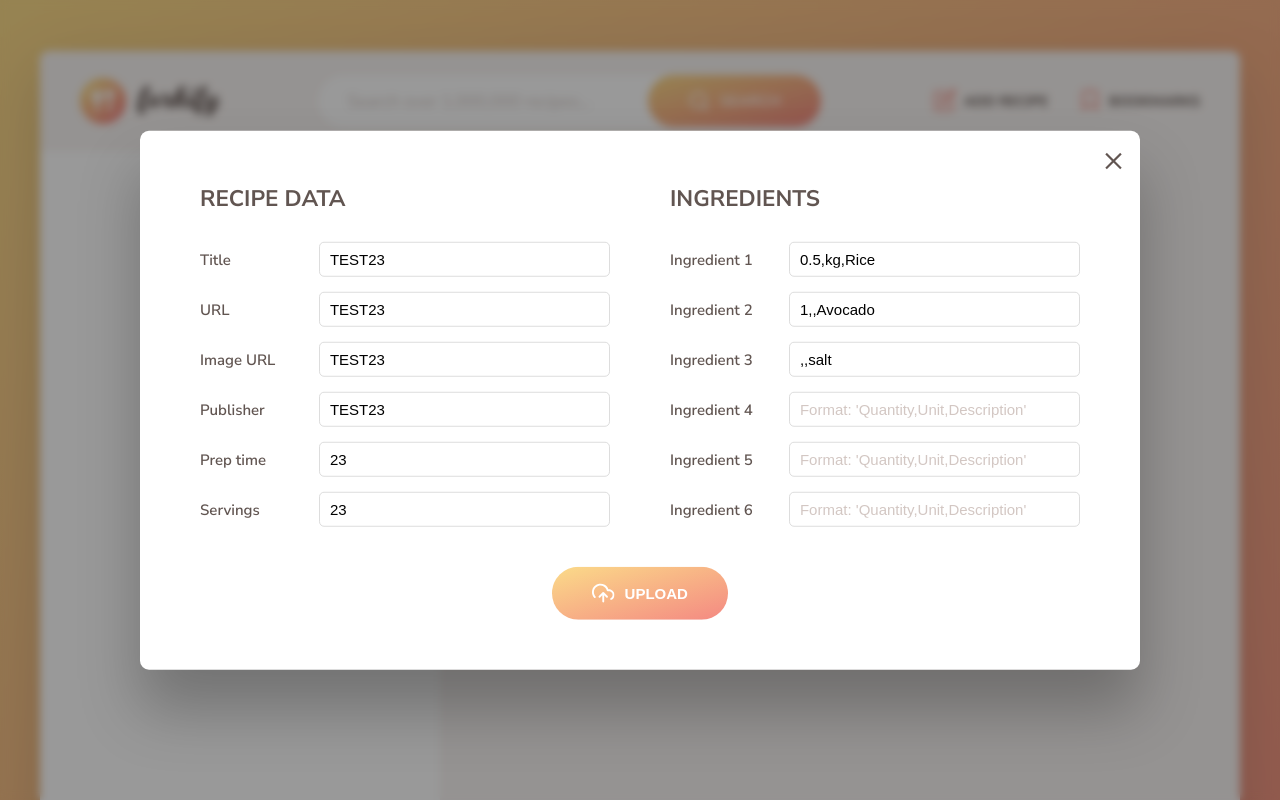
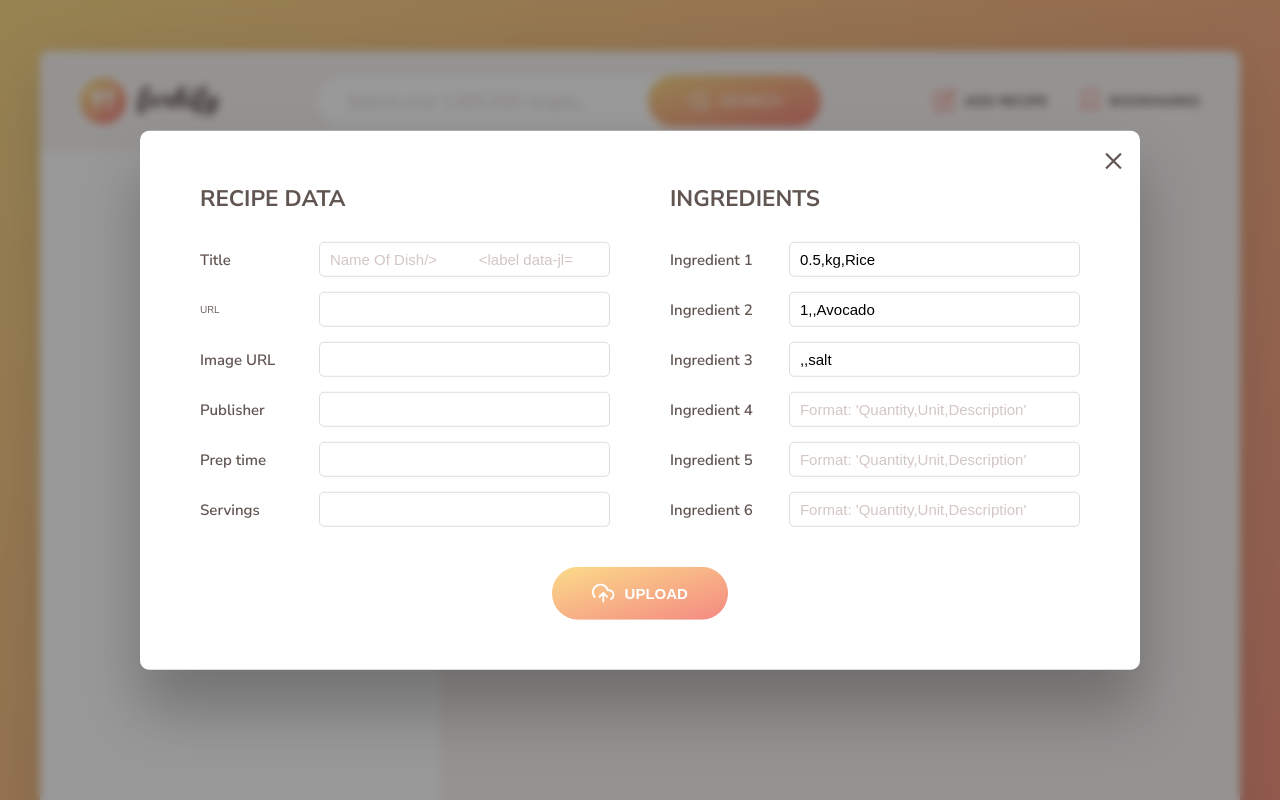
Before and after one commit to mohamk29/Forkify-App, a website built with Parcel: page index.html in a window 1280 px wide. Both pictures are taken after a click on the button "ADD RECIPE". Shown: the top 800 px of the page. Built offline with nearby package versions, Linux system fonts and the light colour scheme.

Commit message:
added placeholders for form fields

```diff
--- a/index.html
+++ b/index.html
@@ -263,17 +263,17 @@
         <div class="upload__column">
           <h3 class="upload__heading">Recipe data</h3>
           <label>Title</label>
-          <input value="TEST23" required name="title" type="text" />
+          <input value="" required name="title" type="text" placeholder="Name Of Dish/>
           <label>URL</label>
-          <input value="TEST23" required name="sourceUrl" type="text" />
+          <input value="" required name="sourceUrl" type="text" />
           <label>Image URL</label>
-          <input value="TEST23" required name="image" type="text" />
+          <input value="" required name="image" type="text" />
           <label>Publisher</label>
-          <input value="TEST23" required name="publisher" type="text" />
+          <input value="" required name="publisher" type="text" />
           <label>Prep time</label>
-          <input value="23" required name="cookingTime" type="number" />
+          <input value="" required name="cookingTime" type="number" />
           <label>Servings</label>
-          <input value="23" required name="servings" type="number" />
+          <input value="" required name="servings" type="number" />
         </div>
 
         <div class="upload__column">
```
